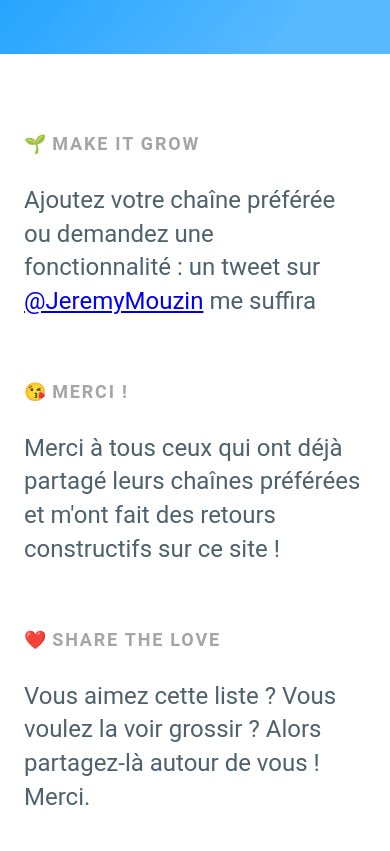
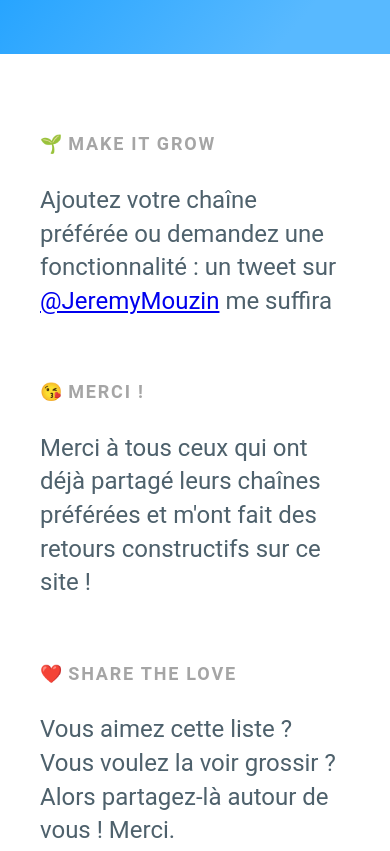
Before and after one commit to javascriptdezero/ressources-dev-web, a website: page index.html in a window 390 px wide. Shown: the part 490-1341 px from the top of the page. Drawn offline with Linux system fonts and the light colour scheme.

Commit message:
Les blocs d'info sont maintenant responsive

```diff
--- a/style.css
+++ b/style.css
@@ -174,6 +174,7 @@ header p {
 .infos {
   max-width: 1200px;
   margin: 48px auto;
+  padding: 0 16px;
   display: -webkit-box;
   display: -ms-flexbox;
   display: flex;
@@ -183,7 +184,9 @@ header p {
 }
 
 .bloc-info {
-  max-width: 550px;
+  -webkit-box-flex: 1;
+  -ms-flex: 1;
+  flex: 1 1 400px;
   margin: 8px;
   padding: 16px 16px 0 16px;
   border-radius: 8px;
@@ -249,3 +252,17 @@ dans le CSS via le pseudo élément ::before.
 #vocation-pedagogique span::before {
   content: "✌️";
 }
+
+/**************************************
+ * Responsive design des blocs d'info *
+ **************************************/
+
+/* On les affiche en colonne et pas trop large */
+@media (max-width: 950px) {
+  .infos {
+    max-width: 600px;
+    -webkit-box-flex: 1;
+        -ms-flex: 1 1 550px;
+            flex: 1 1 550px;
+  }
+}
```
